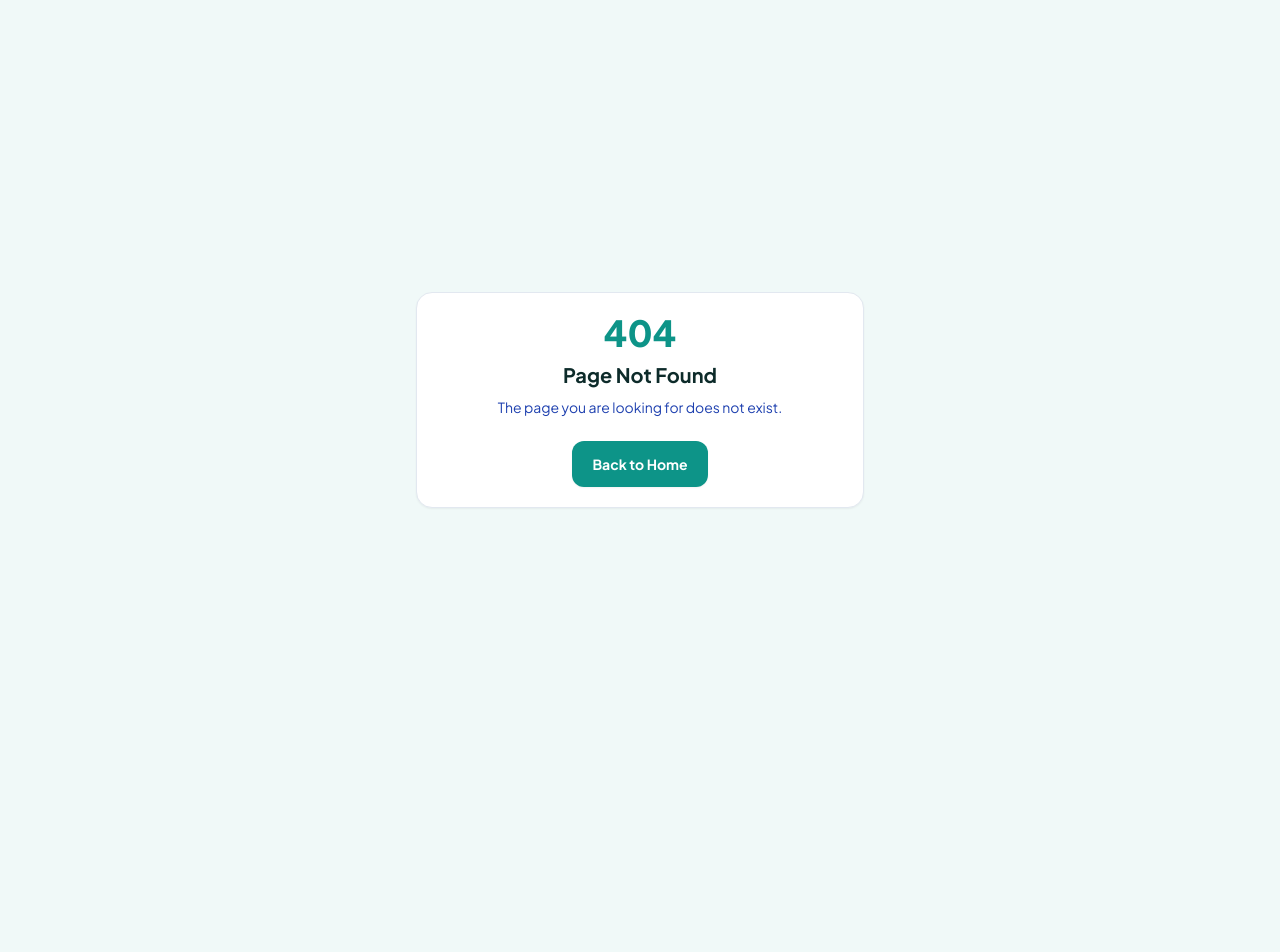
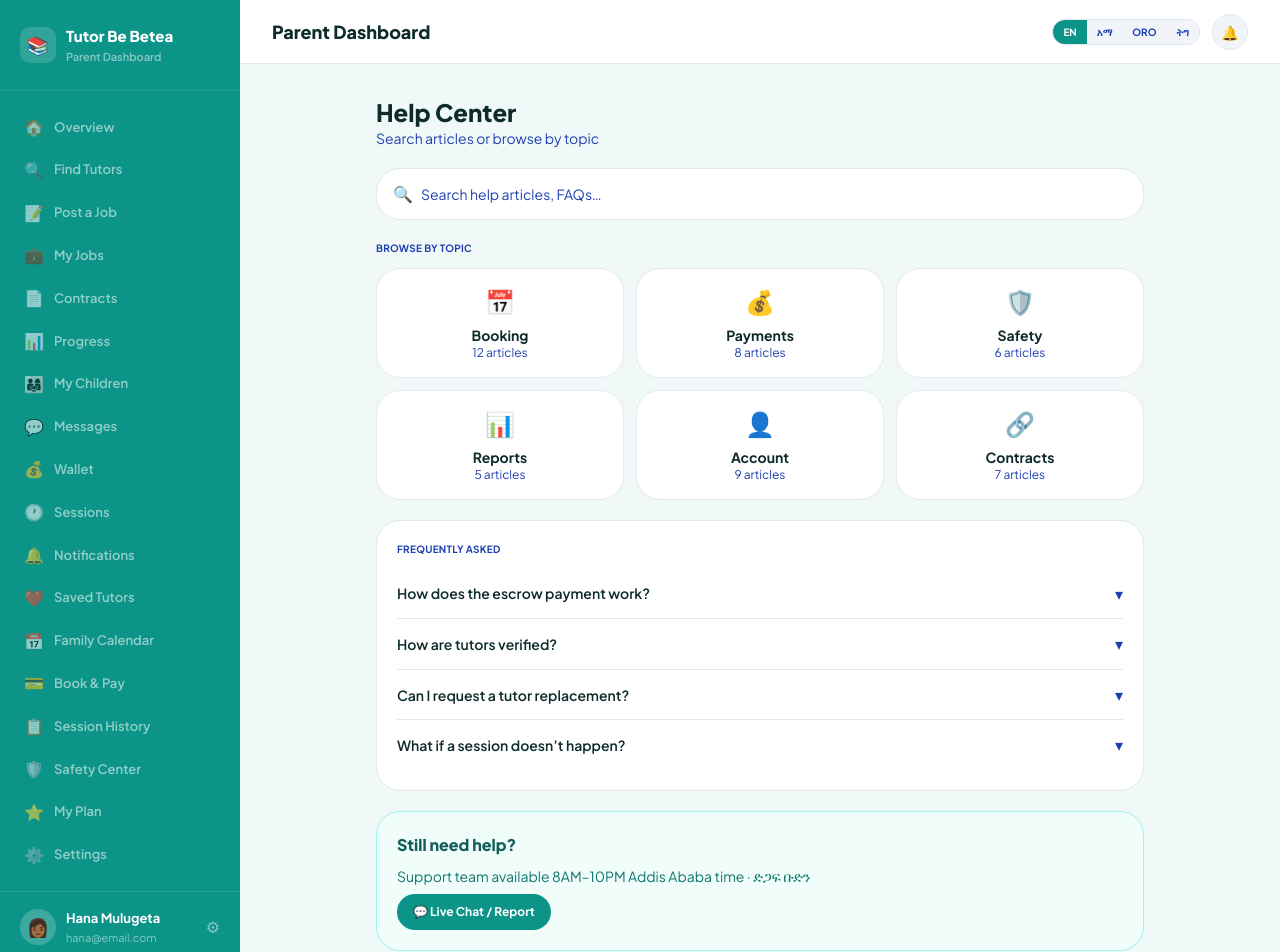
Before and after one commit to Zeordi/tutor-be-betea, a Next.js app in the folder apps/web/: page /parent/help in a window 1280 px wide. Before the commit this address had no page. Shown: the top 952 px of the page. Before the commit the page ends 800 px from the top, so only its background shows below. Built offline with nearby package versions, Linux system fonts and the light colour scheme; sample sign-in values are in the browser's storage.

Commit message:
Create help/page.tsx

```diff
--- /dev/null
+++ b/apps/web/app/parent/help/page.tsx
@@ -0,0 +1,100 @@
+"use client";
+
+import Link from "next/link";
+import { useState } from "react";
+
+const CATEGORIES = [
+  { icon: "📅", label: "Booking", count: 12 },
+  { icon: "💰", label: "Payments", count: 8 },
+  { icon: "🛡️", label: "Safety", count: 6 },
+  { icon: "📊", label: "Reports", count: 5 },
+  { icon: "👤", label: "Account", count: 9 },
+  { icon: "🔗", label: "Contracts", count: 7 },
+];
+
+const FAQS = [
+  {
+    q: "How does the escrow payment work?",
+    a: "Your payment is held securely by Tutor Be Betea. It is released to the tutor only after each milestone is completed and you approve it.",
+  },
+  {
+    q: "How are tutors verified?",
+    a: "Every tutor undergoes Fayda National ID verification, university degree board checks, and background screening. Only verified tutors receive Trust Badges.",
+  },
+  {
+    q: "Can I request a tutor replacement?",
+    a: "Yes. After 2 sessions, you can request a free replacement from the Safety Center. Premium and Elite plans include guaranteed replacements.",
+  },
+  {
+    q: "What if a session doesn’t happen?",
+    a: "If a tutor cancels or no-shows, you receive a full escrow refund for that session plus a free session credit.",
+  },
+];
+
+export default function ParentHelpPage() {
+  const [expanded, setExpanded] = useState<number | null>(null);
+
+  return (
+    <div className="mx-auto max-w-3xl space-y-5">
+      <div>
+        <h1 className="text-2xl font-extrabold text-[var(--foreground)]">Help Center</h1>
+        <p className="text-sm text-[var(--secondary)]">Search articles or browse by topic</p>
+      </div>
+
+      <div className="flex items-center gap-2 rounded-2xl border border-[var(--border)] bg-[var(--card)] px-4 py-3">
+        <span>🔍</span>
+        <span className="text-sm text-[var(--secondary)]">Search help articles, FAQs…</span>
+      </div>
+
+      <div>
+        <p className="mb-3 text-[10px] font-bold tracking-wide text-[var(--secondary)]">BROWSE BY TOPIC</p>
+        <div className="grid grid-cols-2 gap-3 sm:grid-cols-3">
+          {CATEGORIES.map((c) => (
+            <div
+              key={c.label}
+              className="rounded-2xl border border-[var(--border)] bg-[var(--card)] p-4 text-center"
+            >
+              <p className="text-2xl">{c.icon}</p>
+              <p className="mt-2 text-sm font-bold text-[var(--foreground)]">{c.label}</p>
+              <p className="text-xs text-[var(--secondary)]">{c.count} articles</p>
+            </div>
+          ))}
+        </div>
+      </div>
+
+      <div className="rounded-2xl border border-[var(--border)] bg-[var(--card)] p-5">
+        <p className="mb-3 text-[10px] font-bold tracking-wide text-[var(--secondary)]">FREQUENTLY ASKED</p>
+        {FAQS.map((f, i) => (
+          <div key={f.q} className="border-b border-[var(--border)] last:border-0">
+            <button
+              type="button"
+              className="flex w-full items-center gap-2 py-3 text-left"
+              onClick={() => setExpanded(expanded === i ? null : i)}
+            >
+              <span className="flex-1 text-sm font-semibold text-[var(--foreground)]">{f.q}</span>
+              <span className="text-[var(--secondary)]">{expanded === i ? "▴" : "▾"}</span>
+            </button>
+            {expanded === i && (
+              <p className="pb-3 text-sm leading-relaxed text-[var(--secondary)]">{f.a}</p>
+            )}
+          </div>
+        ))}
+      </div>
+
+      <div className="rounded-2xl border border-teal-200 bg-teal-50 p-5 dark:border-teal-800 dark:bg-teal-950/40">
+        <p className="font-extrabold text-teal-800 dark:text-teal-300">Still need help?</p>
+        <p className="my-2 text-sm text-teal-700 dark:text-teal-400">
+          Support team available 8AM–10PM Addis Ababa time · ድጋፍ ቡድን
+        </p>
+        <div className="flex flex-wrap gap-2">
+          <Link
+            href="/parent/support/create"
+            className="rounded-xl bg-[var(--primary)] px-4 py-2.5 text-xs font-bold text-white"
+          >
+            💬 Live Chat / Report
+          </Link>
+        </div>
+      </div>
+    </div>
+  );
+}
```
